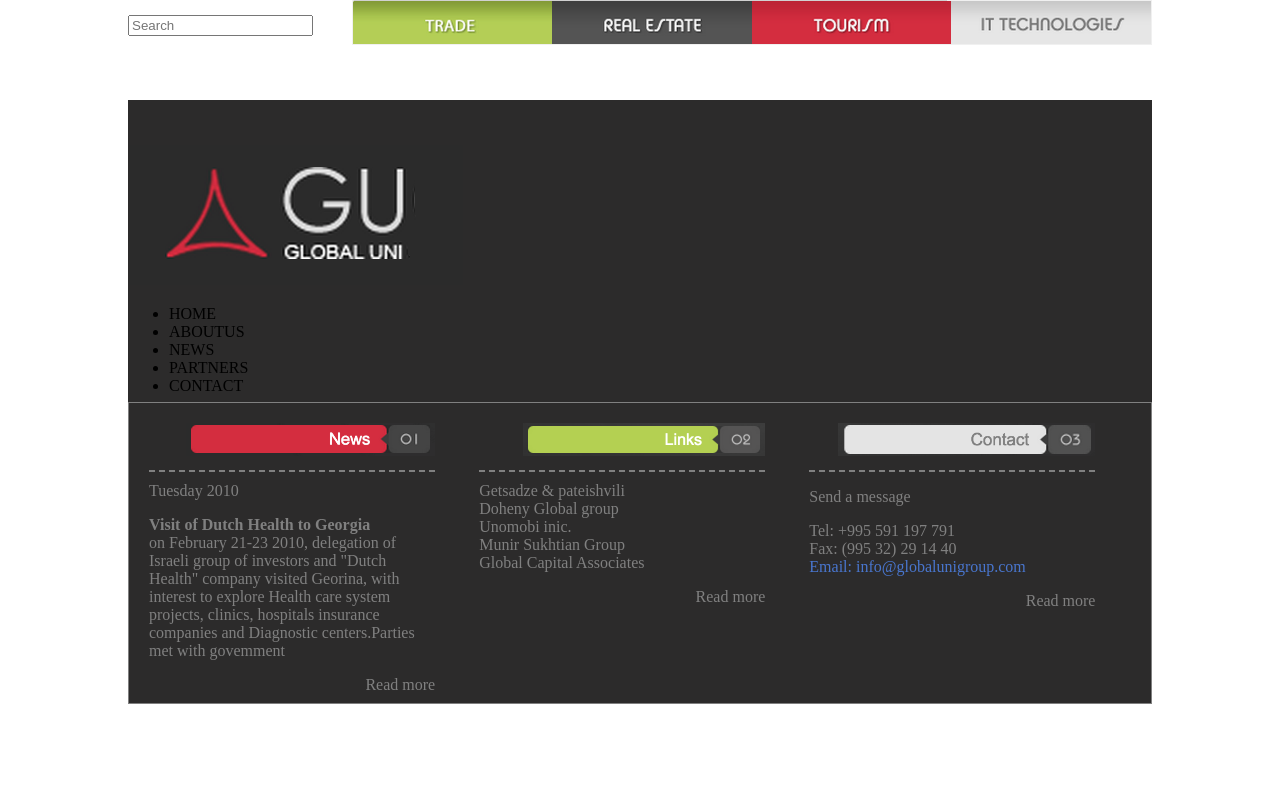
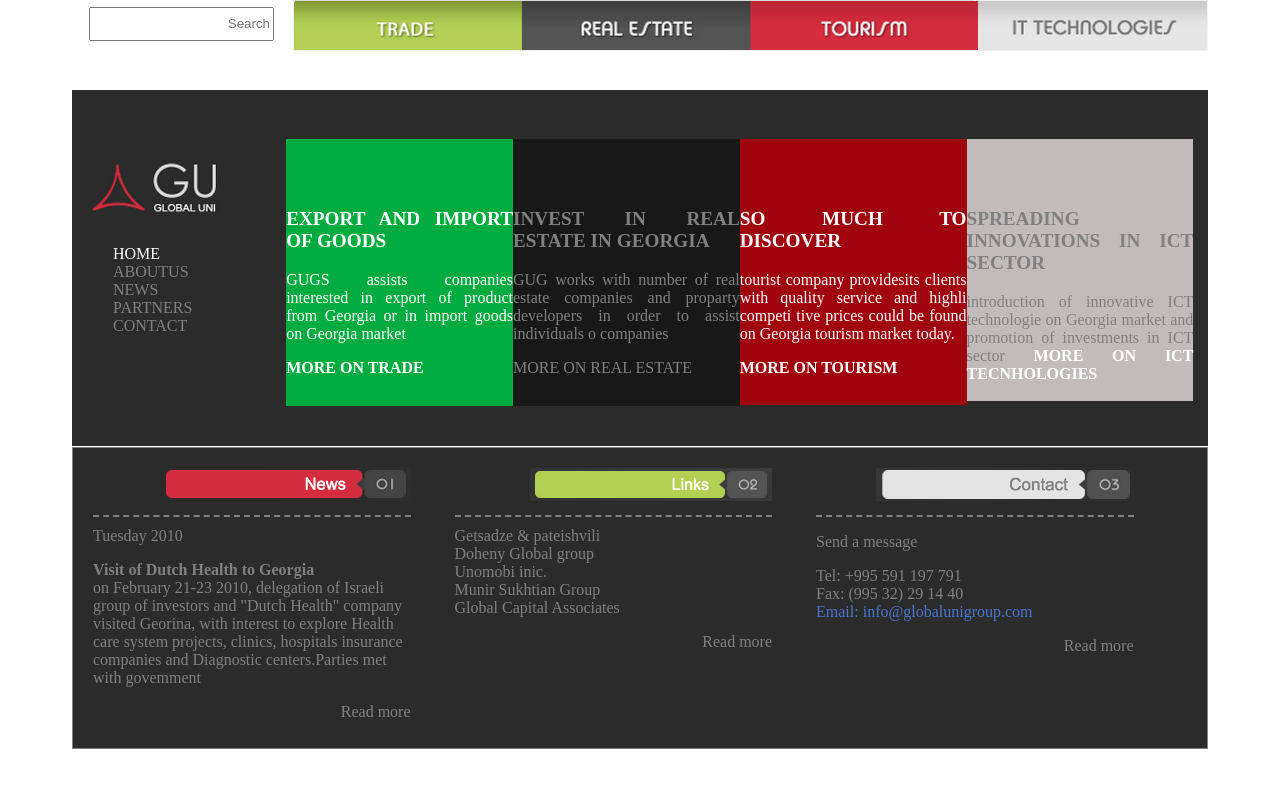
Before and after one commit to jazminvalencia/pw219111, a plain HTML site: page practicacss03/index.html in a window 1280 px wide. Drawn offline with Linux system fonts and the light colour scheme.

```diff
--- /dev/null
+++ b/practica04css3/css/estilos.css
@@ -0,0 +1,44 @@
+body{
+    border: 1px solid red;
+	font-size: 16px; /*1em*/
+	margin: 0px auto;
+	/*requerimiento del cliente*/
+	min-width: 1024px;
+	max-width: 1024px;
+}
+header img{
+   margin-left: 20px;
+}
+header article img{
+    /* border: 1px solid blue; */
+    height: 30px;
+    padding-right: 0px;
+	position: relative;
+    top: -68px;
+    float: right;
+    margin-left: 1px;
+    margin-right: 8px;
+}
+header nav ul{
+    /* list-style: none = quita los puntos de las listas */
+    list-style: none ;
+    margin-left: -20px;
+    margin-top: 40px;
+}
+header nav ul li{
+    border: 1px solid green;
+    display: inline-table;
+    margin-right: 15px;
+
+}
+#buy{
+	margin-left: 600px;
+	position: relative;
+	top: -55px;
+}
+#go{
+    border: 1px solid blue;
+	margin-left: 600px;
+	position: relative;
+	top:100px;
+}
--- a/practicacss03/css/estilos.css
+++ b/practicacss03/css/estilos.css
@@ -2,74 +2,77 @@ body{
 	font-size: 16px; /*1em*/
 	margin: 0px auto;
 	/*requerimiento del cliente*/
-	min-width: 1024px;
-    max-width: 1024px;
+	min-width: 1136px;
+    max-width: 1136px;
     height:50px
 }
 body header img{
-    width: 800px;
+    width: 915px;
     float :right;
 }
 header input{
 	float:  left;
 	margin-right: -240px;
-    margin-top: 15px;
+    margin-top: 7px;
+    padding-top: 7px;
+    padding-bottom: 8px;
+    margin-left: 17px;
+    text-align: right;
 	/* position: relative; */
 }
 #primerSeccion{
     border:1px solid #2C2B2B ;
-    /* largo de lq seccion */
-    height: 300px;
-    top :100px;
+    /* largo de la eccion */
+    height: 335px;
+    top:39px;
+    padding-bottom: 19px;
     position: relative;
+    display: inline-table;
     background-color :#2C2B2B;
 }
-#seccion01art01 img{
-    /* display: inline; */
-    margin-left: 0px;
-	width: 30px;
+#seccion01art01{
+    /* border: 1px solid red; */
+    display: inline-table;
+    height: 184px ;
+    padding-right: 39px;
+    width: 15%;
 }
-#section span ul{
+#seccion01art01 ul{
     /* le quita los puntos a la lista */
     list-style: none;
-    margin-top: 30px;
-    padding-right: 15px;
-    margin-left: 18px;
-    width: 70px;
     color: grey;
 }
-#seccion01art01  img{
-    height: 60px;
-}
-
-#seccion01art02 {
-    height: 60px;
-    margin-left: 30px;
-    display: inline-block;
+#seccion01art01 img{
+    height: 73px;
 }
 #segundaSeccion{
     border:1px solid gray ;
     /* largo de la seccion */
     height: 300px;
     color:gray;
-    top :100px;
+    top :40px;
     position: relative;
     background-color :#2C2B2B;
-    display: block;
+    /* display: block; */
 }
-#segundaSeccion article article img{
-    height: 33px;
+.caja{
+    /* border: 1px solid red; */
+    color:gray;
+    display: inline-table;
+    margin-top: 48px;
+    padding-top: 49px;
+    padding-bottom: 3px;
+    max-width: 1200px;
+    width: 20%;
+    text-align: justify
 }
-/* clases */
-/* articulos de la seccion */
+
 .contenedor {
     /* border: 1px solid red; */
     display: inline-table;
     margin: 20px 20px;
-    /* padding: 0px 0px 10px;  */
     width: 28%;
 }
-/*Seccion02 imagen*/
 .marcoImagen{
     /* display: inline-block; */
     border-bottom: 2px dashed gray;
@@ -78,8 +81,12 @@ header input{
     text-align: right;
     /* width: 100%; */
 }
+#segundaSeccion article article img{
+    height: 33px;
+}
 .nito{
-	font-weight: bold;
+    font-weight: bold;
+
 }
 .esquina{
     float: right;
@@ -87,6 +94,34 @@ header input{
 .azul{
     color:#4976CE;
 }
-.colorVerde{
-    background-color: #7FE166;
+.verde{
+    background-color :rgb(0, 172, 63);
+    padding-bottom: 13px;
 }
+.negro{
+    background-color :rgb(23, 24, 23);
+    padding-bottom: 13px;
+}
+.rojo{
+    background-color :rgb(160, 4, 15);
+    padding-bottom: 12px;
+}
+.gris{
+    background-color :rgb(194, 187, 187);
+    padding-bottom: 18px;
+}
+.colorBlanco{
+    color: white;
+}
+.colorGris{
+    color: gray;
+}
+.letragrande{
+	font-size: 1.2em;
+}
+.letramediana{
+	font-size: 1em;
+}
+.id{
+
+}
--- a/practicacss03/index.html
+++ b/practicacss03/index.html
@@ -13,10 +13,8 @@
         <img src="img/menu.png" alt="" id="img">
     </header>
     <section id="primerSeccion">
-        <article class="logo">
+        <article id="seccion01art01">
             <img src="img/gu_logo.png" alt="">
-        </article>
-        <span>
             <ul>
                 <li class="colorBlanco">HOME</li>
                 <li>ABOUTUS</li>
@@ -24,19 +22,40 @@
                 <li>PARTNERS</li>
                 <li>CONTACT</li>
             </ul>
-        </span>
-        <article class="cajas">
-                slaldkjsdkjalkjdaksjdlksaklsa
         </article>
- </section >
+        <article class="caja verde">
+           <p class="colorBlanco nito letragrande" >EXPORT AND IMPORT OF GOODS</p>
+           <p class="colorBlanco">
+GUGS assists companies
+interested in export of
+product from Georgia
+or in import goods on
+Georgia market
 
-
-
-
-
-
-
-       <section id="segundaSeccion">
+</p>
+            <p class="colorBlanco nito">MORE ON TRADE</p>
+        </article>
+        <article class="caja negro">
+            <p class="colorGris nito letragrande">INVEST IN REAL ESTATE IN GEORGIA</p>
+            <p>GUG works with number of real estate companies and proparty developers in order to assist individuals o companies</p>
+            <P >MORE ON REAL ESTATE</P>
+        </article>
+        <article class="caja rojo">
+            <P class="colorBlanco nito letragrande">SO MUCH TO DISCOVER</P>
+            <span class="colorBlanco letramediana">tourist company providesits clients with quality
+             service and highli competi tive prices could be found on Georgia tourism market today.
+            </span>
+            <p class="colorBlanco nito">MORE ON TOURISM</p>
+        </article>
+        <article class="caja gris">
+            <p class="colorGris nito letragrande">SPREADING INNOVATIONS IN ICT SECTOR</p>
+            <span class="colorGris letramediana">introduction of innovative ICT technologie on
+            Georgia market  and promotion of investments in ICT sector
+            </span>
+        <span class="colorBlanco nito">MORE ON ICT TECNHOLOGIES</span>
+        </article>
+    </section >
+    <section id="segundaSeccion">
         <article class="contenedor">
             <article class="marcoImagen">
                     <img src="img/news_rojo.png" alt="">
```
Also changed, not shown: practica04css3/index.html (added, +34 -0 lines).
